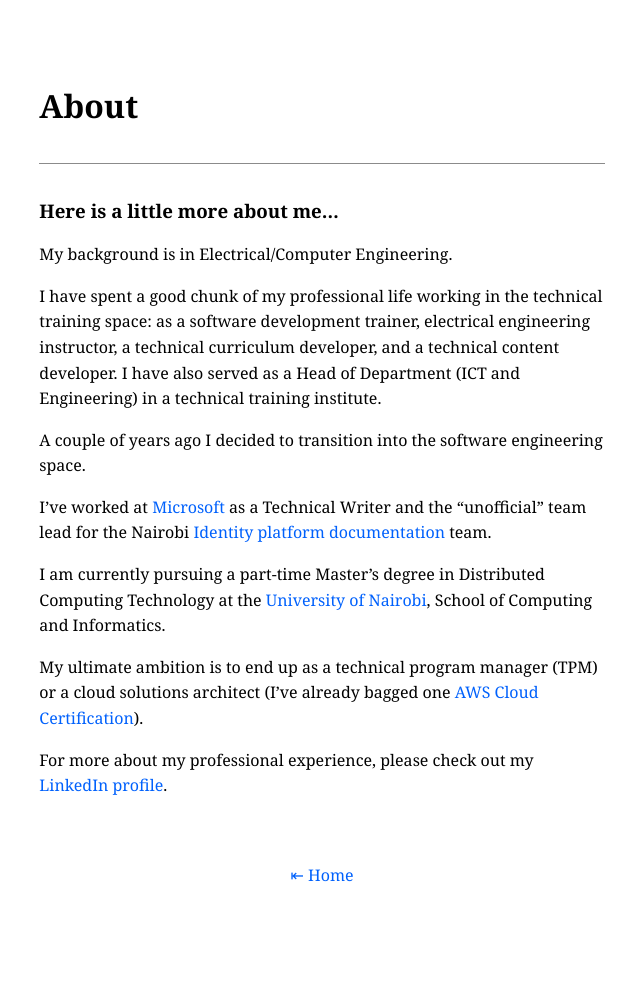
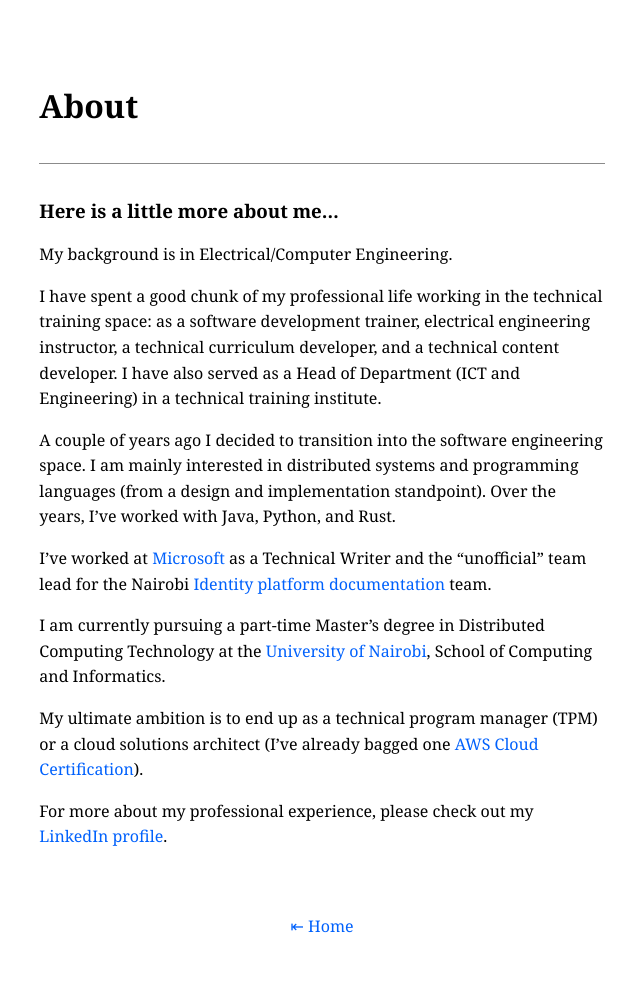
Before and after one commit to chrischiedo/chrischiedo.github.io, a Jekyll site: the page built from about.md, in a window 1280 px wide. Shown: the whole page, without its empty margins (318-958 px from the left). Built offline with Jekyll 4.4.1, drawn with Linux system fonts in a browser that asks for light colours; before the commit the page ends 944 px from its top, so only the background shows below that.

Commit message:
update the about page

```diff
--- a/about.md
+++ b/about.md
@@ -12,7 +12,7 @@ I have spent a good chunk of my professional life working in the technical train
 development trainer, electrical engineering instructor, a technical curriculum
 developer, and a technical content developer. I have also served as a Head of Department (ICT and Engineering) in a technical training institute.
 
-A couple of years ago I decided to transition into the software engineering space.
+A couple of years ago I decided to transition into the software engineering space. I am mainly interested in distributed systems and programming languages (from a design and implementation standpoint). Over the years, I've worked with Java, Python, and Rust.
 
 I've worked at [Microsoft](https://www.microsoft.com/) as a Technical Writer and the "unofficial" team lead for the Nairobi [Identity platform
 documentation](https://learn.microsoft.com/en-us/azure/active-directory/develop/) team.
```
